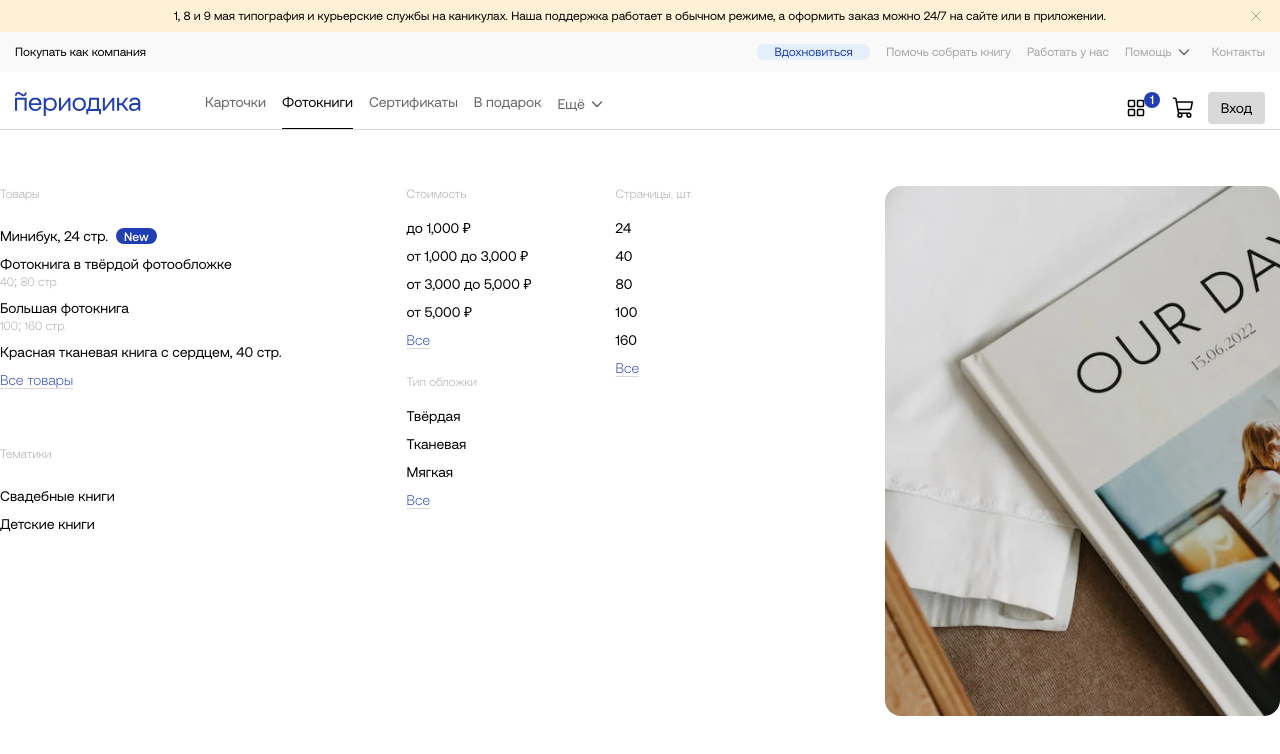
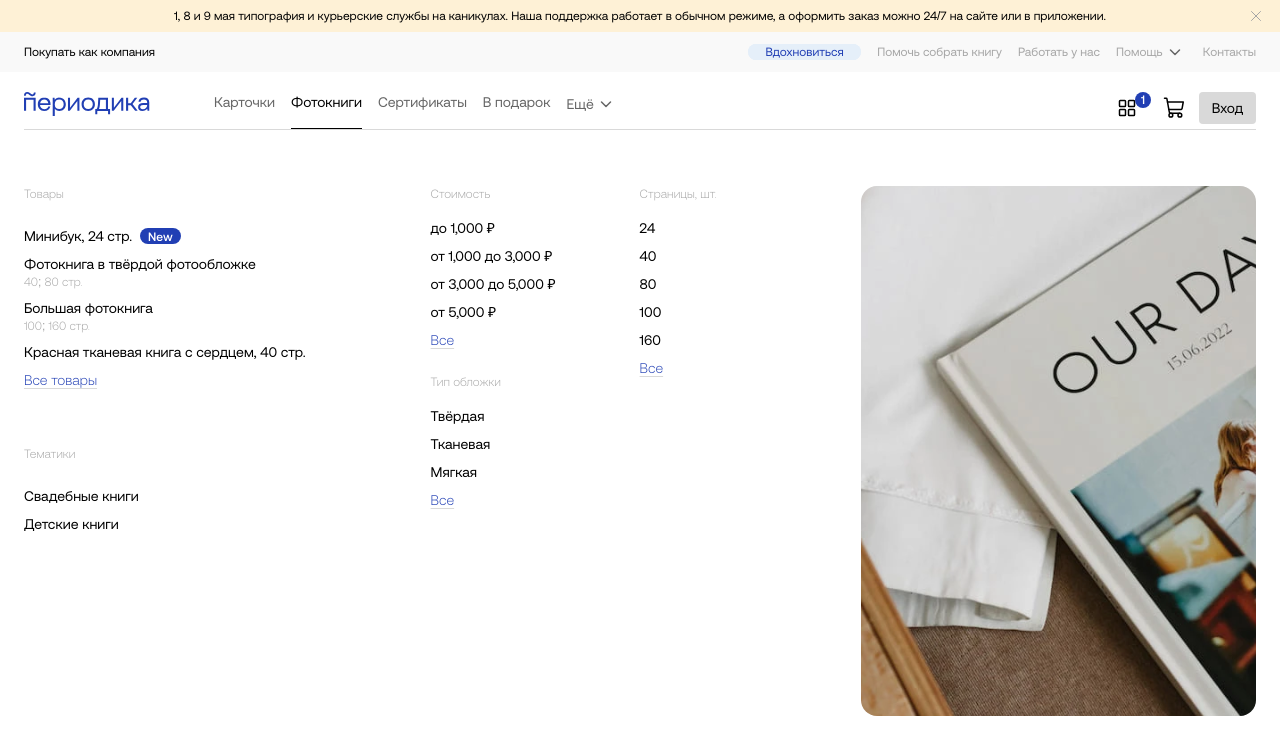
Before and after one commit to AlenaIsmagilova/header-menu-react, a React (Create React App) app: page /products/photobooks in a window 1280 px wide. Shown: the top 754 px of the page. Built offline with nearby package versions, Linux system fonts and the light colour scheme.

Commit message:
fix:fix style for containers

```diff
--- a/src/components/header/header-help-links/header-help-links.module.css
+++ b/src/components/header/header-help-links/header-help-links.module.css
@@ -22,7 +22,7 @@
   width: 100%;
   display: flex;
   justify-content: center;
-  padding: 0 15px;
+  padding: 0 24px;
   box-sizing: border-box;
 }
 
--- a/src/components/header/header-menu/header-menu.module.css
+++ b/src/components/header/header-menu/header-menu.module.css
@@ -83,15 +83,15 @@
 .mainContainer {
   display: flex;
   width: 100%;
-  padding: 0 15px;
+  padding: 0 24px;
   margin-top: 20px;
   max-width: 1310px;
   box-sizing: border-box;
   font-weight: 500;
 }
+
 .border {
-  width: 100%;
-  max-width: 1280px;
+  width: 1232px;
   border-bottom: 1px solid var(--colors-interface-light-grey);
 }
 
--- a/src/components/photo-books/photo-books.module.css
+++ b/src/components/photo-books/photo-books.module.css
@@ -4,6 +4,8 @@
   max-width: 1280px;
   width: 100%;
   margin-top: 56px;
+  padding: 0 24px;
+  box-sizing: border-box;
 }
 
 .infoWrapper {
```
